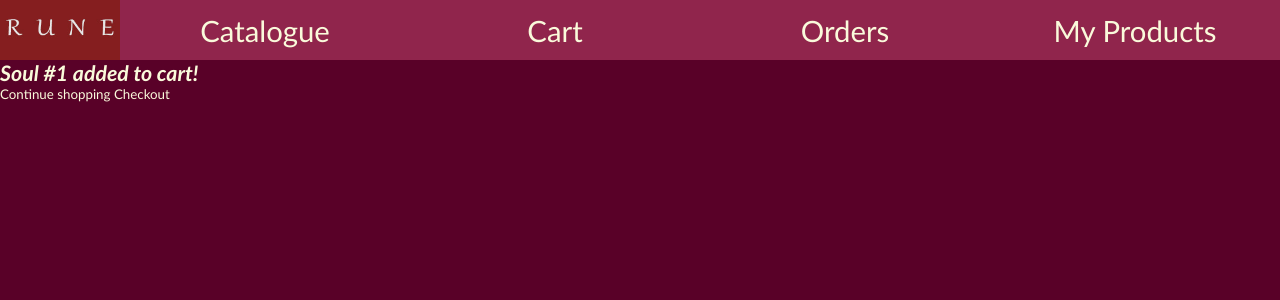
After one commit to MinistryOfSillyCoding/eshop-rune-v5, a Flask app: template frontend/website/templates/addedtocart.html in a window 1280 px wide. The commit adds this page. Shown: the top 300 px of the page. Run offline with Flask 3, Linux system fonts and the light colour scheme; the template is opened without the code that fills it: most values are stand-ins (such as "Sample title", 1, 10 or a date in 2020).

Commit message:
fixed addtocart func

```diff
--- /dev/null
+++ b/frontend/website/templates/addedtocart.html
@@ -0,0 +1,8 @@
+{% extends "base.html" %}
+{% block title %}Added!{% endblock %}
+
+{% block content %}
+<h1>Soul #{{ id }} added to cart!</h1>
+<a href="/products">Continue shopping</a>
+<a href="/cart">Checkout</a>
+{% endblock %}
--- a/frontend/website/templates/cart.html
+++ b/frontend/website/templates/cart.html
@@ -6,4 +6,5 @@
 {% for id in ids %}
     {{ id }}
 {% endfor %}
+{{ text }}
 {% endblock %}
```
Also changed, not shown: frontend/website/views.py (+5 -4 lines).
